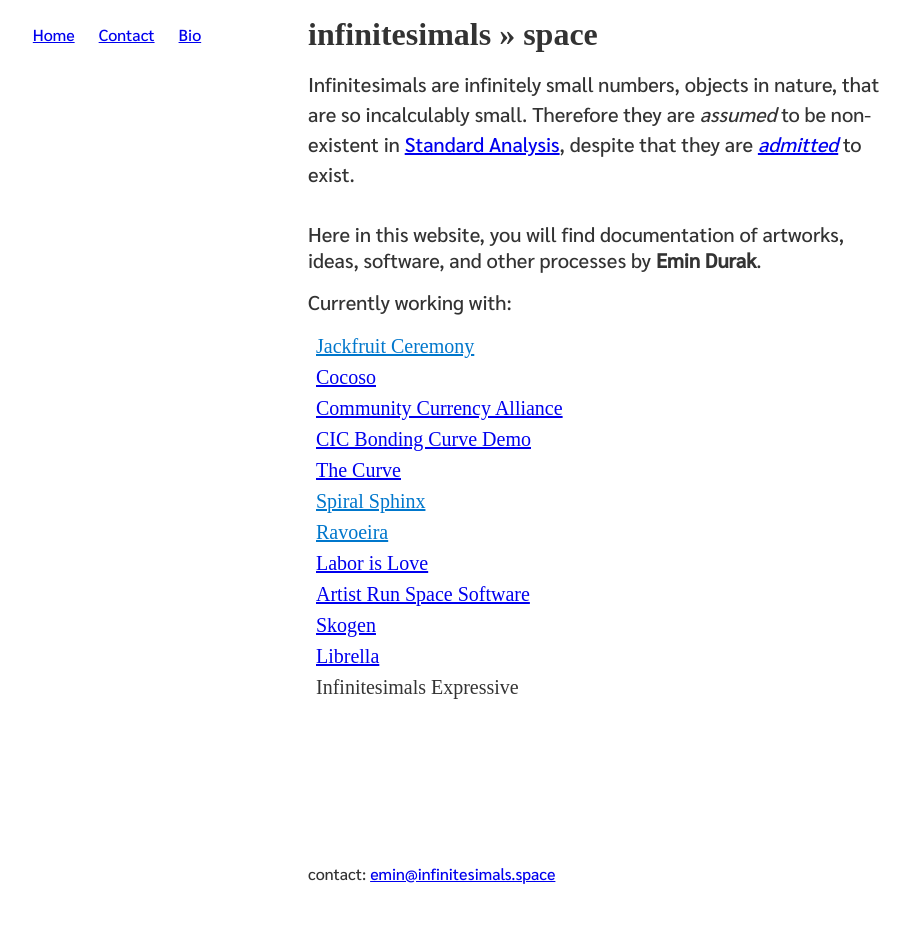
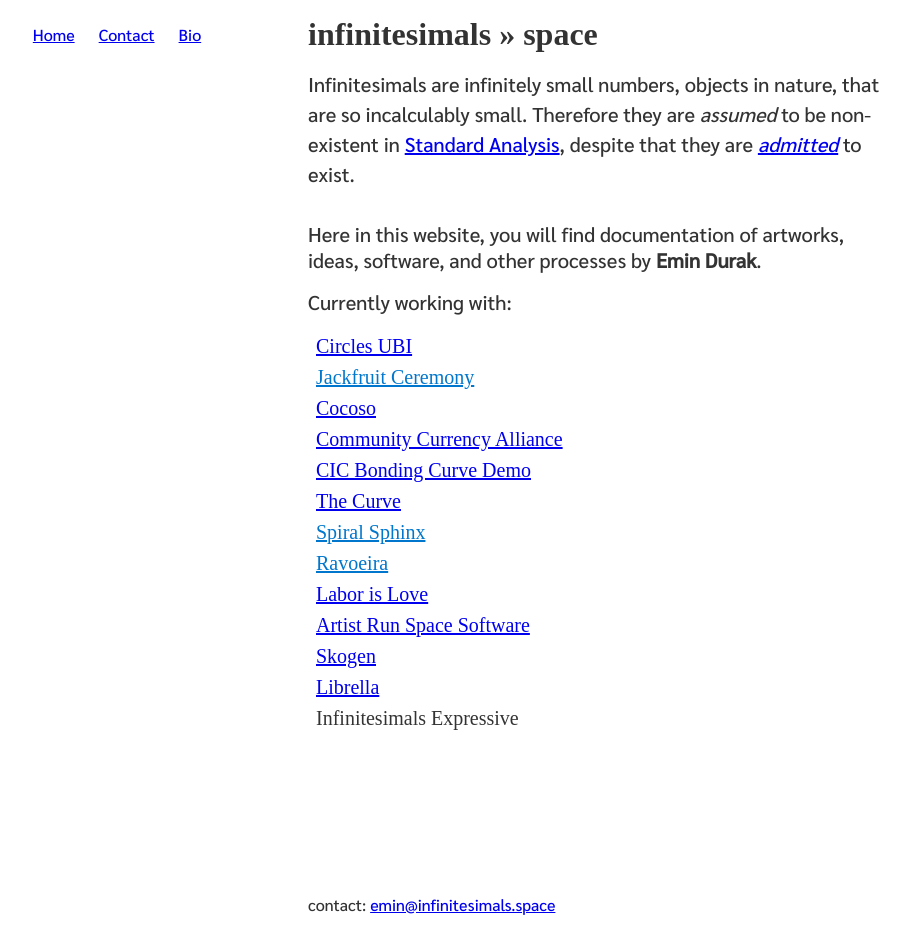
Before and after one commit to eminx/infinitesimals.space, a React (Create React App) app: page / in a window 1280 px wide. Shown: the whole page, without its empty margins (43-953 px from the left). Before the commit the page ends 900 px from the top, so only its background shows below. Built offline with nearby package versions, Linux system fonts and the light colour scheme.

Commit message:
added link to circles

```diff
--- a/src/pages/Home.js
+++ b/src/pages/Home.js
@@ -3,6 +3,11 @@
 import { Link as RouterLink } from 'react-router-dom';
 
 const routerLinks = [
+  {
+    label: 'Circles UBI',
+    value: 'https://joincircles.net',
+    isExternal: true,
+  },
   {
     label: 'Jackfruit Ceremony',
     value: '',
```
